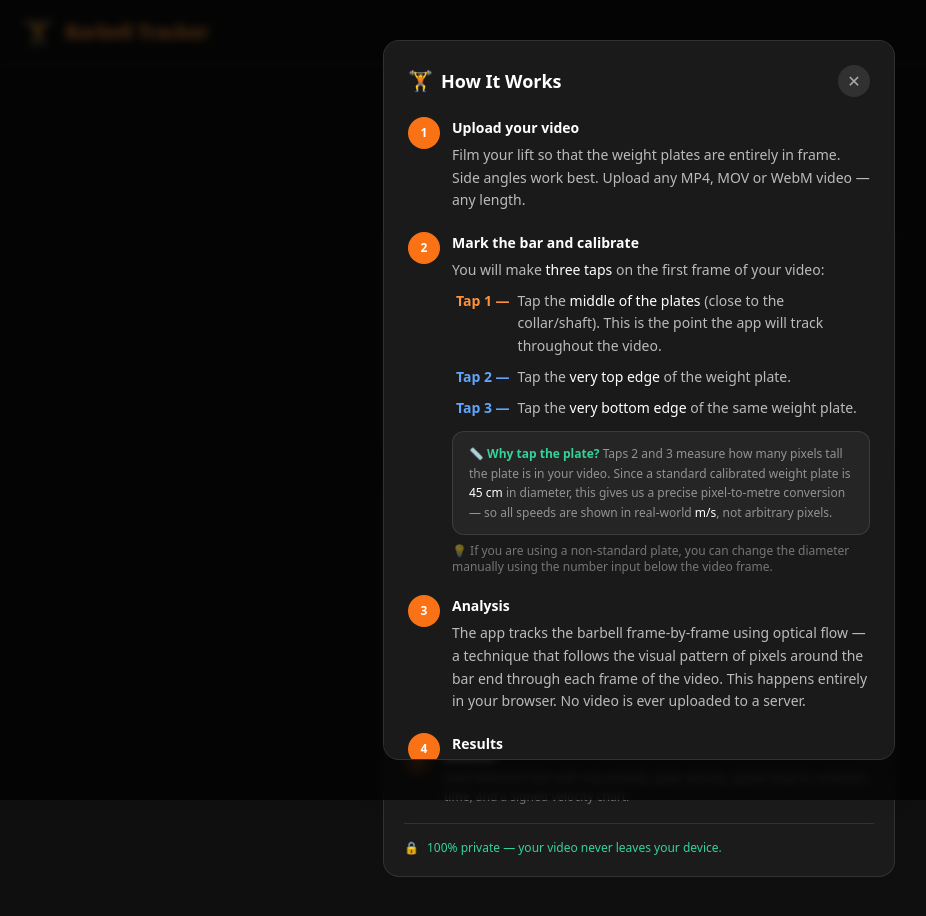
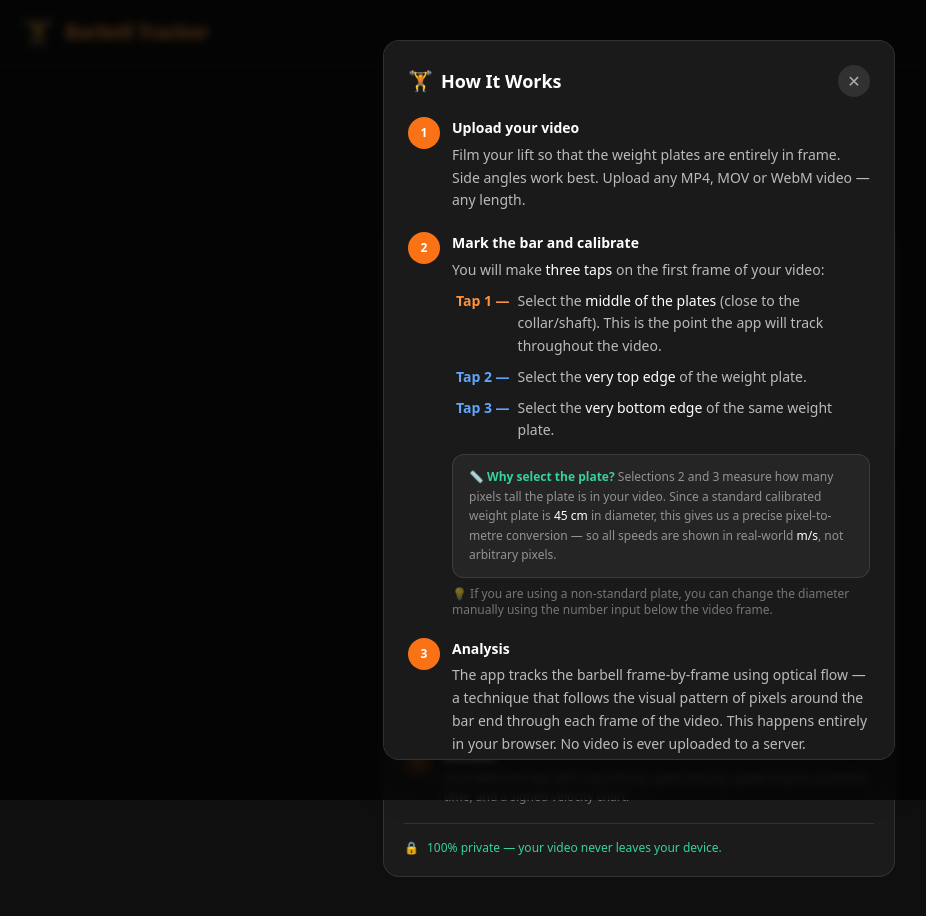
Before and after one commit to Msilvey351/Bar-Tracker, a Next.js app: page / in a window 1280 px wide. Both pictures are taken after a click on the button "Full guide". Shown: the top 916 px of the page, without its empty margins (1-927 px from the left). Built offline with nearby package versions, Linux system fonts and the light colour scheme.

Commit message:
more user notes

```diff
--- a/src/components/HowItWorksModal.tsx
+++ b/src/components/HowItWorksModal.tsx
@@ -58,27 +58,27 @@ export default function HowItWorksModal({ onClose }: Props) {
                 <li className="flex gap-2">
                   <span className="text-orange-400 font-bold shrink-0">Tap 1 —</span>
                   <span>
-                    Tap the <span className="text-white">middle of the plates</span> (close to the collar/shaft).
+                    Select the <span className="text-white">middle of the plates</span> (close to the collar/shaft).
                     This is the point the app will track throughout the video.
                   </span>
                 </li>
                 <li className="flex gap-2">
                   <span className="text-blue-400 font-bold shrink-0">Tap 2 —</span>
                   <span>
-                    Tap the <span className="text-white">very top edge</span> of the weight plate.
+                    Select the <span className="text-white">very top edge</span> of the weight plate.
                   </span>
                 </li>
                 <li className="flex gap-2">
                   <span className="text-blue-400 font-bold shrink-0">Tap 3 —</span>
                   <span>
-                    Tap the <span className="text-white">very bottom edge</span> of the same weight plate.
+                    Select the <span className="text-white">very bottom edge</span> of the same weight plate.
                   </span>
                 </li>
               </ul>
               <div className="mt-3 bg-white/5 border border-white/10 rounded-xl px-4 py-3">
                 <p className="text-white/50 text-xs leading-relaxed">
-                  <span className="text-emerald-400 font-semibold">📏 Why tap the plate?</span>
-                  {" "}Taps 2 and 3 measure how many pixels tall the plate is in your video.
+                  <span className="text-emerald-400 font-semibold">📏 Why select the plate?</span>
+                  {" "}Selections 2 and 3 measure how many pixels tall the plate is in your video.
                   Since a standard calibrated weight plate is <span className="text-white">45 cm</span> in diameter,
                   this gives us a precise pixel-to-metre conversion — so all speeds are shown in
                   real-world <span className="text-white">m/s</span>, not arbitrary pixels.
@@ -141,6 +141,7 @@ export default function HowItWorksModal({ onClose }: Props) {
                     <span className="text-white font-medium">Video playback</span> — watch the tracked
                     bar path overlaid on your original video.
                   </span>
+                  <span className="text-white font-medium"> If results seem wrong, try again and select a slightly different tracking point</span>
                 </li>
               </ul>
             </div>
```
